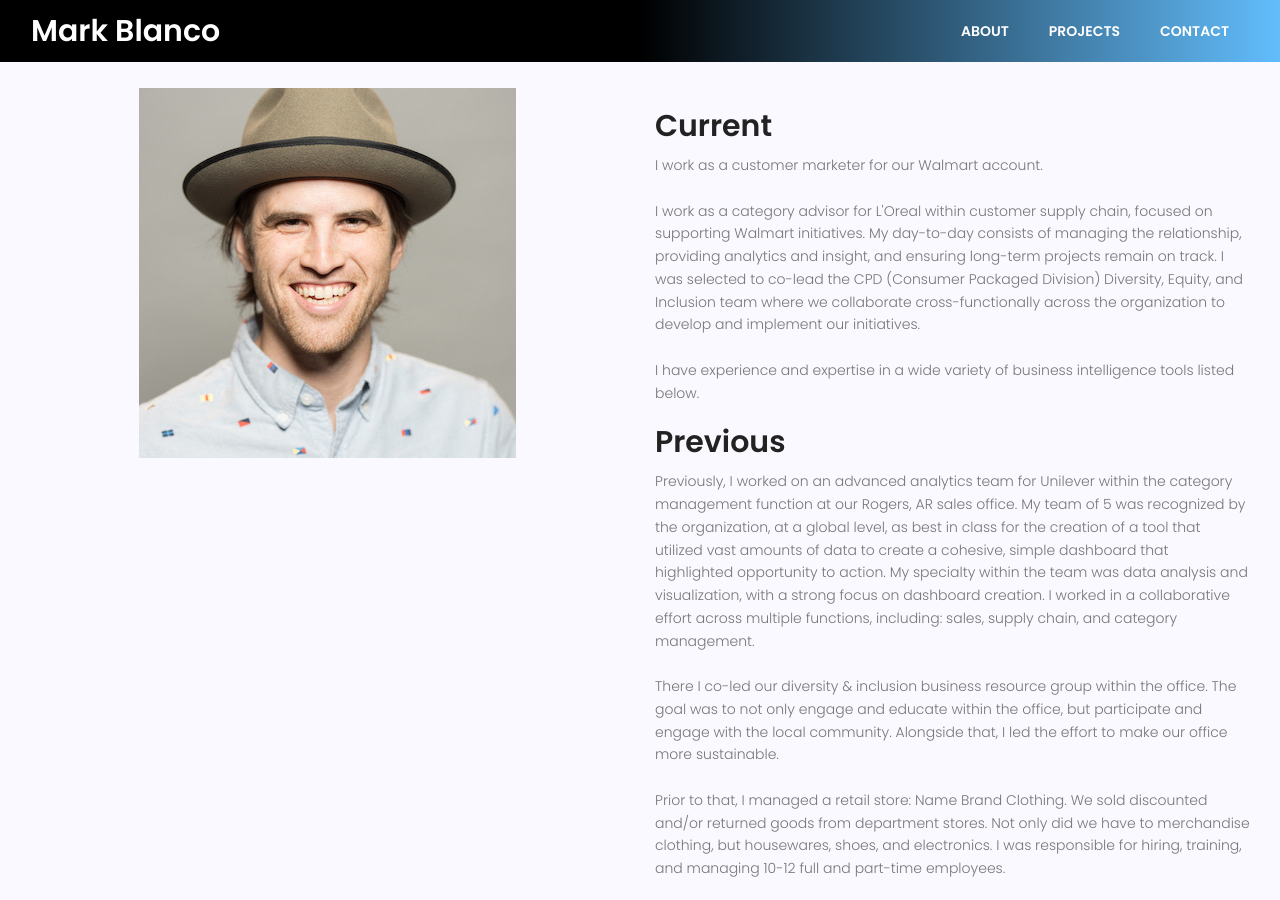
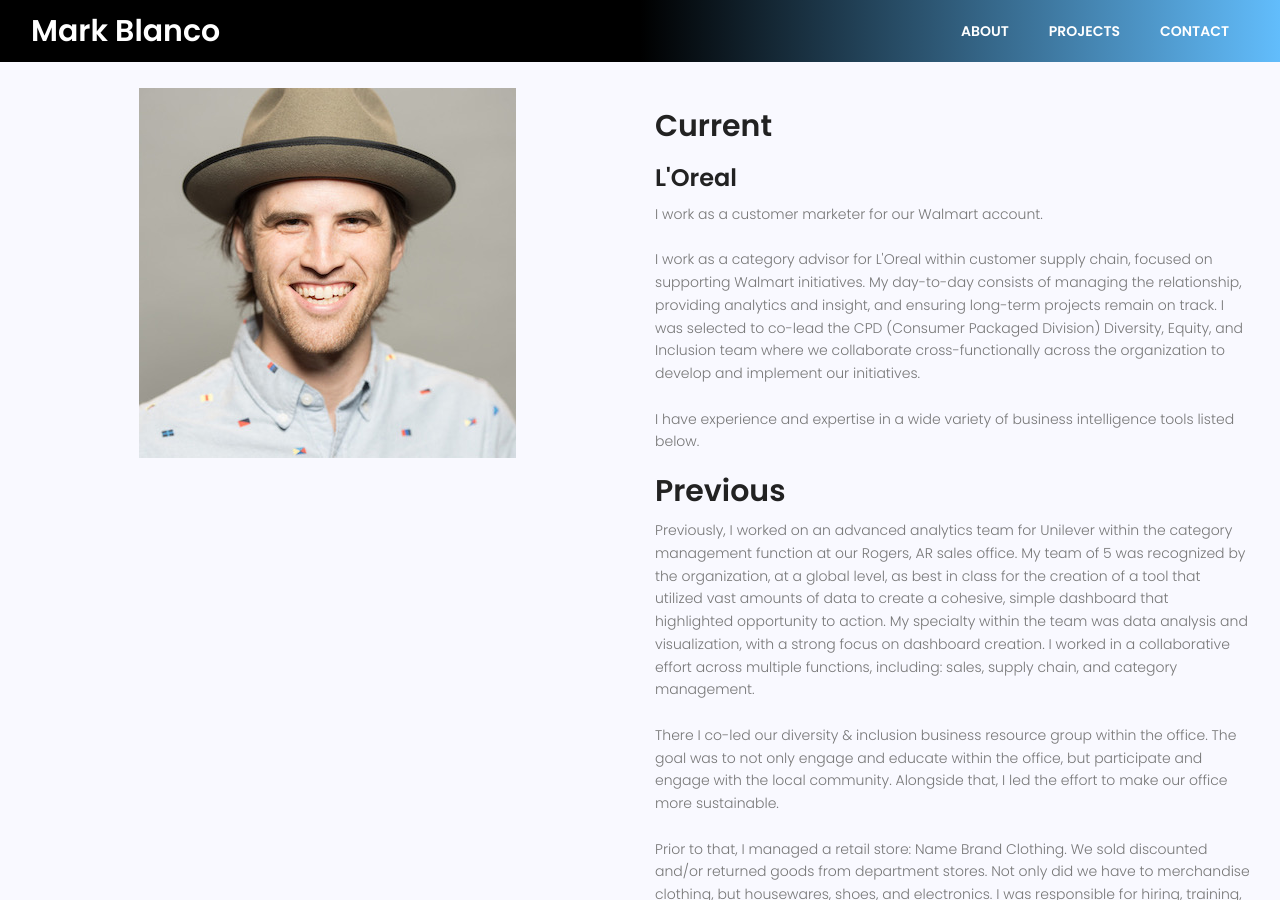
Before and after one commit to boombranco/boombranco.github.io, a Jekyll site: the page about.html, which Jekyll copies as it is, in a window 1280 px wide and 900 px high. Built offline with Jekyll 4.4.1, drawn with Linux system fonts in a browser that asks for light colours; nearby versions of some CDN libraries.

Commit message:
Adding different header classes to about page

```diff
--- a/about.html
+++ b/about.html
@@ -91,6 +91,7 @@
           <div class="col-lg-6 about-left">
             <div class="title text-left">
               <h2 class="mb-10 mt-20">Current</h2>
+              <h3 class="mb-10 mt-20">L'Oreal</h3>
               <p>
                 I work as a customer marketer for our Walmart account.
                 <br>
```
